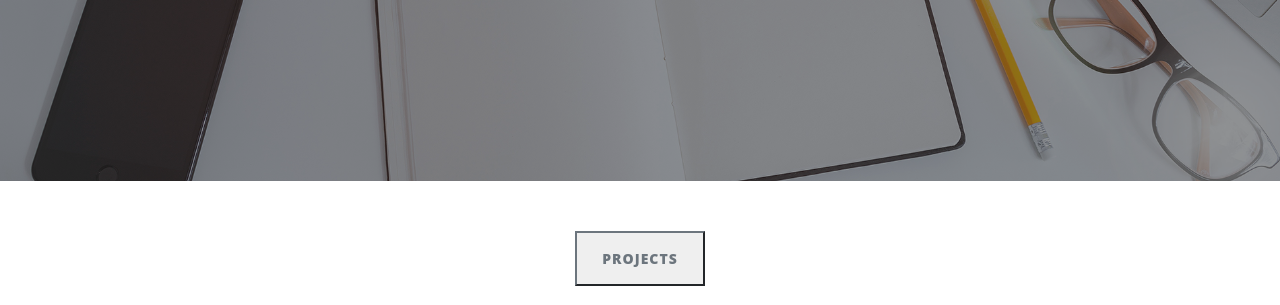
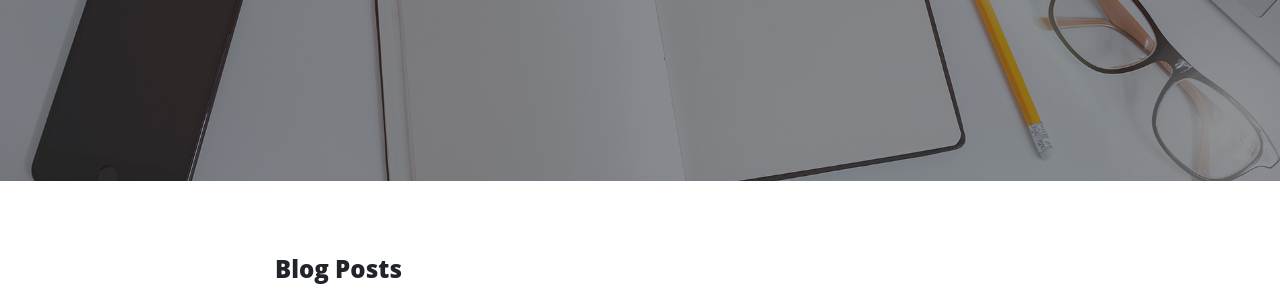
Before and after one commit to lingdocs/lingdocs.com, a Gatsby site: page / in a window 1280 px wide. Shown: the part 351-656 px from the top of the page. Built offline with nearby package versions, Linux system fonts and the light colour scheme; Gatsby itself is replaced by a stand-in of ours.

Commit message:
remove projects button on homepage

```diff
--- a/src/pages/index.js
+++ b/src/pages/index.js
@@ -31,11 +31,6 @@ const BlogIndex = ({ data, location }) => {
       <div className="container">
         <div className="row">
           <div className="col-lg-8 col-md-10 mx-auto">
-            <div className="text-center">
-              <Link to="/projects">
-                <button className="clean-blog-btn btn-outline-secondary mb-4">Projects</button>
-              </Link>
-            </div>
             <h4 className="mt-4">Blog Posts</h4>
             {posts.map(({ node }) => {
               const title = node.frontmatter.title || node.slug;
```
